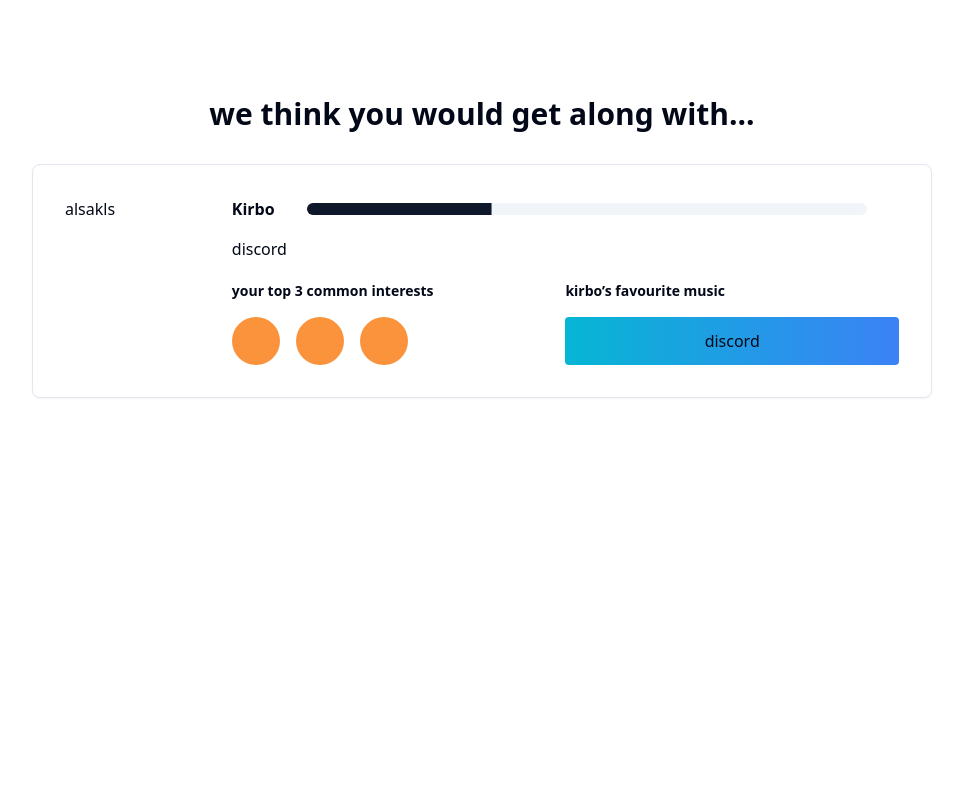
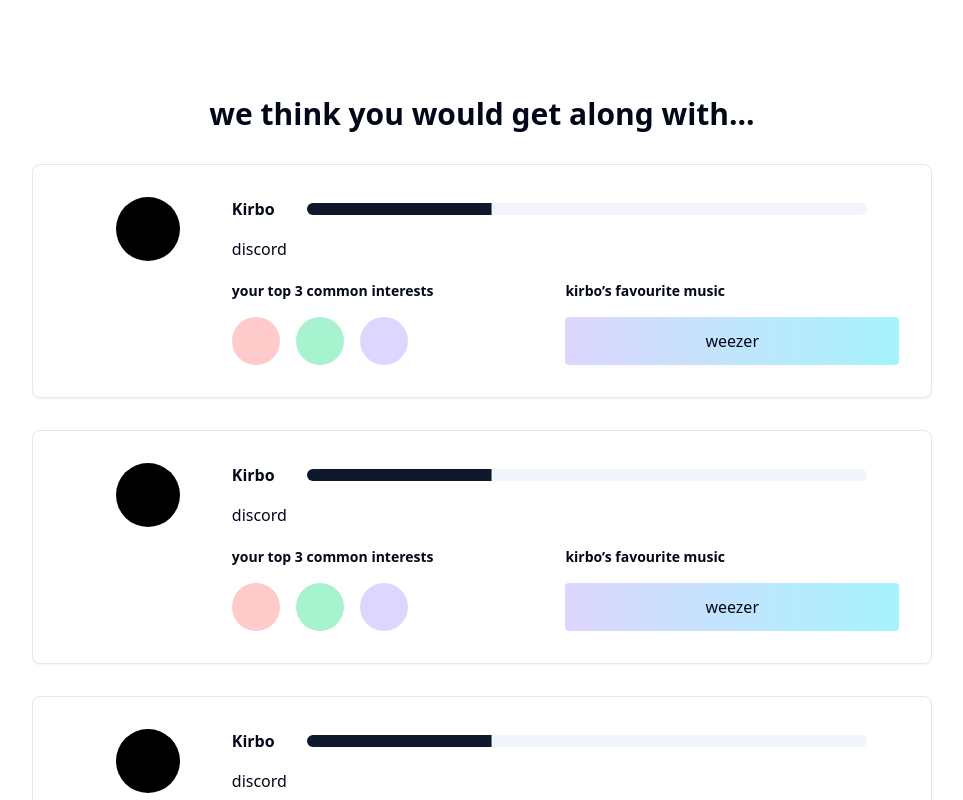
Before and after one commit to priyanshumahey/SproutPal, a Next.js app in the folder my-friends/: page /result in a window 1280 px wide. Shown: the top 800 px of the page, without its empty margins (158-1121 px from the left). Built offline with nearby package versions, Linux system fonts and the light colour scheme.

Commit message:
result component

```diff
--- a/my-friends/app/result/page.tsx
+++ b/my-friends/app/result/page.tsx
@@ -1,5 +1,4 @@
-import { Card } from "@/components/ui/card";
-import { Progress } from "@/components/ui/progress";
+import ResultCard from "@/components/ui/resultcard";
 
 export default function Result() {
   return (
@@ -7,34 +6,9 @@ export default function Result() {
       <div className="pt-24 text-3xl font-semibold text-center">
         we think you would get along with...
       </div>
-      <Card className="w-[900px] p-8 m-auto my-8 flex">
-        <div className="w-1/5">alsakls</div>
-        <div className="w-4/5">
-          <div className="flex">
-            <div className="font-bold">Kirbo</div>
-            <Progress className="m-auto mx-8" value={33} />
-          </div>
-          <div className="mt-4">discord</div>
-          <div className="grid grid-cols-2 w-full mt-5">
-            <div>
-              <div className="font-bold text-sm">
-                your top 3 common interests
-              </div>
-              <div className="flex mt-4 w-full">
-                <div className="rounded-[50%] bg-orange-400 w-12 h-12 mr-4" />
-                <div className="rounded-[50%] bg-orange-400 w-12 h-12  mr-4" />
-                <div className="rounded-[50%] bg-orange-400 w-12 h-12 " />
-              </div>
-            </div>
-            <div>
-              <div className="font-bold text-sm">kirbo’s favourite music</div>
-              <div className="w-full bg-gradient-to-r from-cyan-500 to-blue-500 rounded mt-4">
-                <div className="m-auto text-center p-4 py-3">discord</div>
-              </div>
-            </div>
-          </div>
-        </div>
-      </Card>
+      <ResultCard />
+      <ResultCard />
+      <ResultCard />
     </div>
   );
 }
--- /dev/null
+++ b/my-friends/components/ui/resultcard.tsx
@@ -0,0 +1,38 @@
+import React from "react";
+import { Card } from "./card";
+import { Progress } from "./progress";
+
+const ResultCard = () => {
+  return (
+    <Card className="w-[900px] p-8 m-auto my-8 flex">
+      <div className="w-1/5">
+        <div className="rounded-[50%] bg-black w-16 h-16 m-auto" />
+      </div>
+      <div className="w-4/5">
+        <div className="flex">
+          <div className="font-bold">Kirbo</div>
+          <Progress className="m-auto mx-8" value={33} />
+        </div>
+        <div className="mt-4">discord</div>
+        <div className="grid grid-cols-2 w-full mt-5">
+          <div>
+            <div className="font-bold text-sm">your top 3 common interests</div>
+            <div className="flex mt-4 w-full">
+              <div className="rounded-[50%] bg-red-200 w-12 h-12 mr-4" />
+              <div className="rounded-[50%] bg-emerald-200 w-12 h-12  mr-4" />
+              <div className="rounded-[50%] bg-violet-200 w-12 h-12 " />
+            </div>
+          </div>
+          <div>
+            <div className="font-bold text-sm">kirbo’s favourite music</div>
+            <div className="w-full bg-gradient-to-r from-violet-200 to-cyan-200 rounded mt-4">
+              <div className="m-auto text-center p-4 py-3">weezer</div>
+            </div>
+          </div>
+        </div>
+      </div>
+    </Card>
+  );
+};
+
+export default ResultCard;
```
